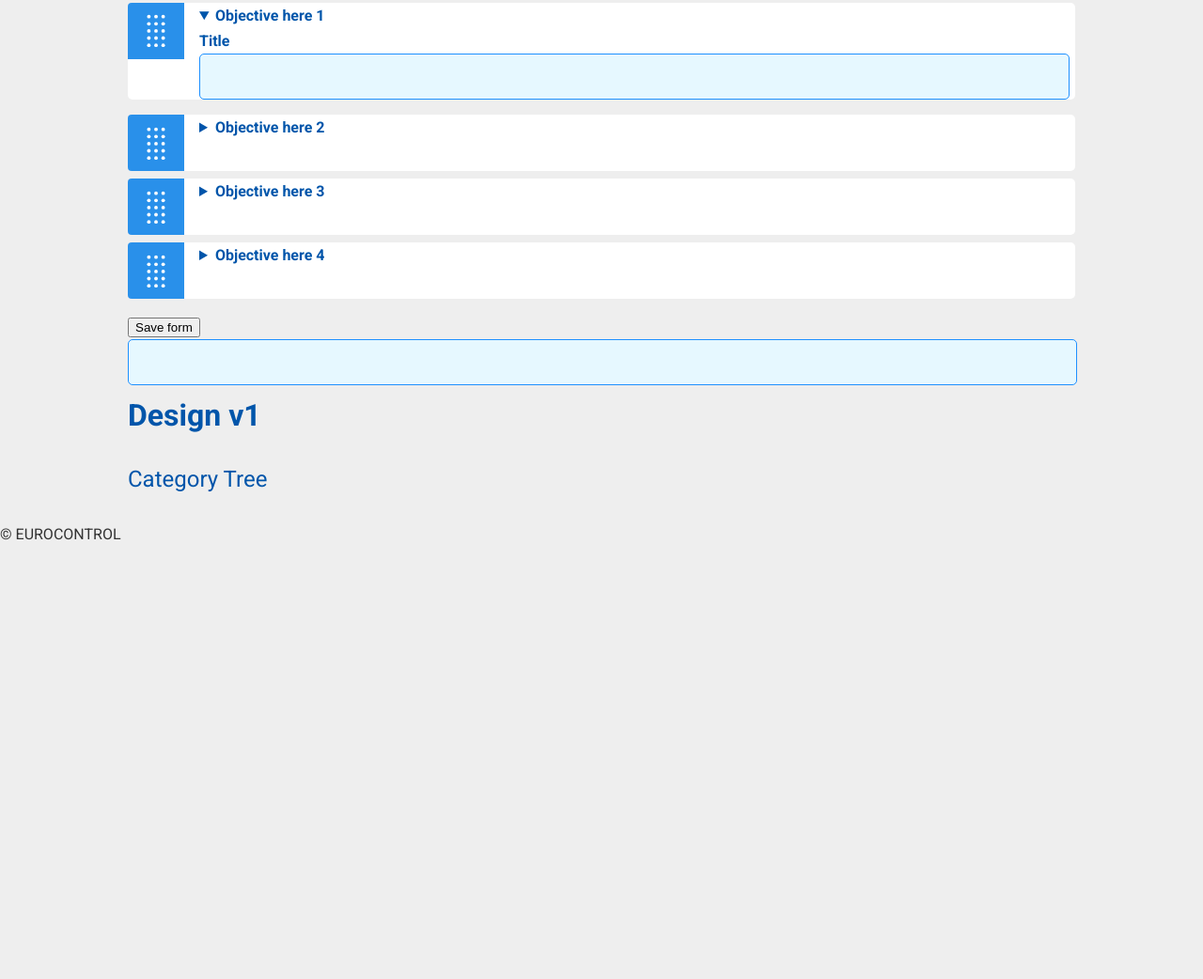
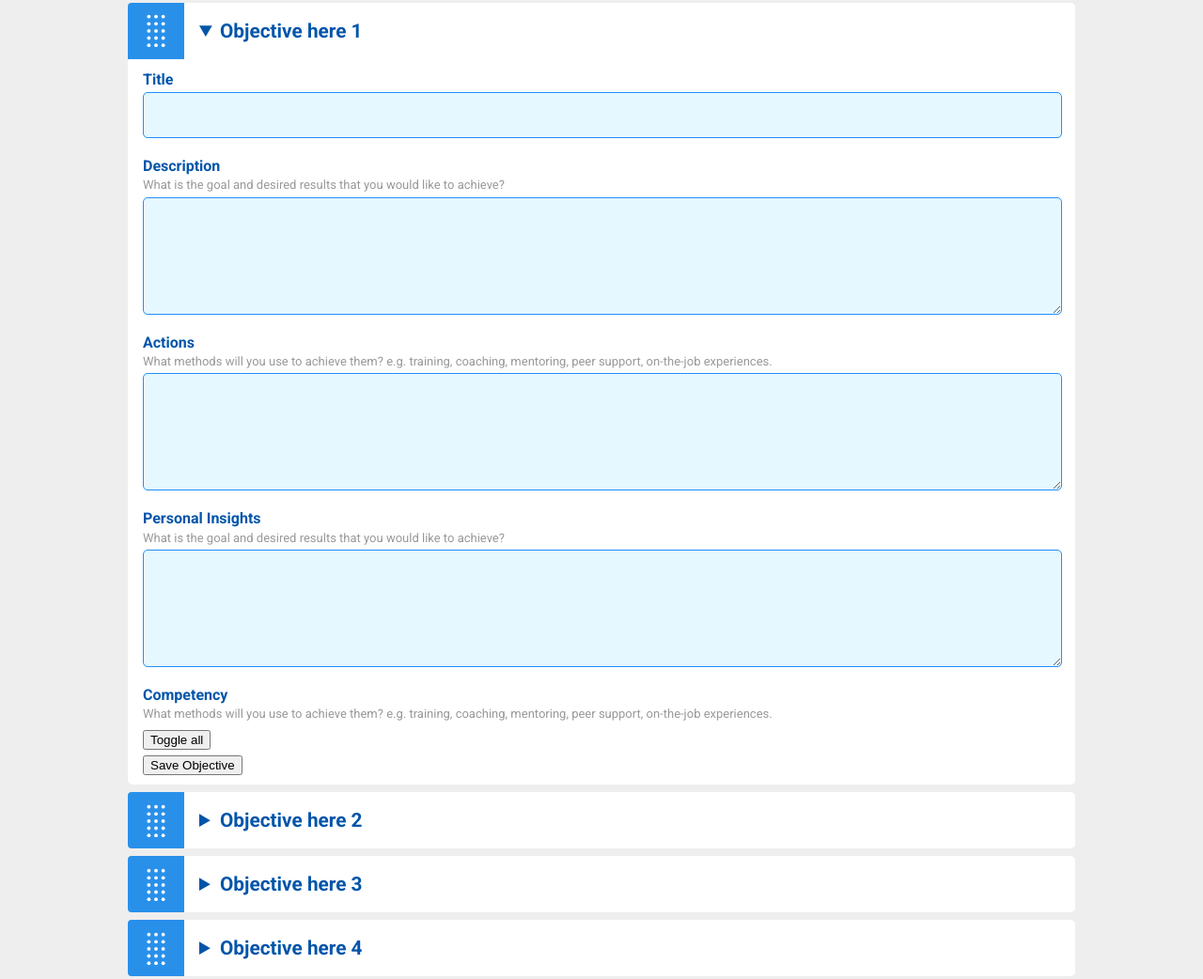
Before and after one commit to patrickgrey/rs-pdp-v2, an Eleventy site: page course-source/design-01/index.html in a window 1280 px wide. Shown: the part 830-1872 px from the top of the page at 94% size. Before the commit the page ends 1412 px from the top, so only its background shows below. Built offline with nearby package versions, Linux system fonts and the light colour scheme; Eleventy itself is replaced by a stand-in of ours; files that its build step writes are made by us from their sources; what directory-tree would draw is missing.

Commit message:
Building out objective form

```diff
--- a/course-source/design-01/base.css
+++ b/course-source/design-01/base.css
@@ -68,7 +68,7 @@ body {
   line-height: 1.7;
   font-family: var(--ians-font-family);
   font-size: var(--size-100);
-  word-break: break-all;
+
   /* font-weight: 300; */
   padding: 0;
 }
--- a/course-source/design-01/index.html
+++ b/course-source/design-01/index.html
@@ -246,28 +246,6 @@
             </div>
           </form>
 
-          {# <div class="ians-grid-2">
-                <div>
-                  <label for="pdpDescriptionObjective1">Description.<span>What is the goal and desired results that you would like to achieve?</span></label>
-                  <textarea id="pdpDescriptionObjective1" rows="5"></textarea>
-                </div>
-                <div>
-                  <label for="pdpActionsObjective1">Actions<span>What methods will you use to achieve them? e.g. training, coaching, mentoring, peer support, on-the-job experiences.</span></label>
-                  <textarea id="pdpActionsObjective1" rows="5"></textarea>
-                </div>
-              </div>
-
-              <div class="ians-grid-2">
-                <div>
-                  <label for="pdpPersonalInsightsObjective1">PersonalInsights.<span>What is the goal and desired results that you would like to achieve?</span></label>
-                  <textarea id="pdpPersonalInsightsObjective1" rows="5"></textarea>
-                </div>
-                <div>
-                  <label for="pdpCompetencyObjective1">Competency<span>What methods will you use to achieve them? e.g. training, coaching, mentoring, peer support, on-the-job experiences.</span></label>
-                  <textarea id="pdpCompetencyObjective1" rows="5"></textarea>
-                </div>
-              </div> #}
-
           <form action="https://reqbin.com/echo/post/json" id="pdpFormObjectives">
             <h2>Edit Objective<span>s</span></h2>
 
@@ -275,11 +253,38 @@
               <input type="hidden" class="pd-obj-live-order" type="text">
               <ul id="pdpObjectivesLive">
                 <li data-order="1">
+
                   <details open>
                     <summary>Objective here 1</summary>
-                    <div>
+                    <div class="pdp-objective-form-container">
                       <label for="pdpTitleObjective1">Title</label>
                       <input id="pdpTitleObjective1" type="text">
+
+                      <div class="ians-grid-2">
+                        <div>
+                          <div>
+                            <label for="pdpDescriptionObjective1">Description<span>What is the goal and desired results that you would like to achieve?</span></label>
+                            <textarea id="pdpDescriptionObjective1" rows="5"></textarea>
+                          </div>
+                          <div>
+                            <label for="pdpActionsObjective1">Actions<span>What methods will you use to achieve them? e.g. training, coaching, mentoring, peer support, on-the-job experiences.</span></label>
+                            <textarea id="pdpActionsObjective1" rows="5"></textarea>
+                          </div>
+                          <div>
+                            <label for="pdpPersonalInsightsObjective1">Personal Insights<span>What is the goal and desired results that you would like to achieve?</span></label>
+                            <textarea id="pdpPersonalInsightsObjective1" rows="5"></textarea>
+                          </div>
+                        </div>
+                        <div>
+                          <label for="pdpTreeData">Competency<span>What methods will you use to achieve them? e.g. training, coaching, mentoring, peer support, on-the-job experiences.</span></label>
+                          {# <textarea id="pdpCompetencyObjective1" rows="5"></textarea> #}
+                          <input id="pdpTreeData" type="hidden">
+                          <div class="pdp-tree-container"></div>
+                          <button>Toggle all</button>
+                        </div>
+                      </div>
+
+                      <button>Save Objective</button>
                     </div>
                   </details>
 
@@ -290,47 +295,44 @@
 
                 </li>
                 <li data-order="2">
-                  <button class="pdp-drag-handle">
-                    <img aria-hidden="true" src="images/pdp-icon-drag.svg" alt="Drag me!">
-                    <span class="ians-visually-hidden">Drag</span>
-                  </button>
 
                   <details>
                     <summary>Objective here 2</summary>
 
                   </details>
-                </li>
-                <li data-order="3">
+
                   <button class="pdp-drag-handle">
                     <img aria-hidden="true" src="images/pdp-icon-drag.svg" alt="Drag me!">
                     <span class="ians-visually-hidden">Drag</span>
                   </button>
+                </li>
+                <li data-order="3">
 
                   <details>
                     <summary>Objective here 3</summary>
                     <div>Form</div>
                   </details>
-                </li>
-                <li data-order="4">
+
                   <button class="pdp-drag-handle">
                     <img aria-hidden="true" src="images/pdp-icon-drag.svg" alt="Drag me!">
                     <span class="ians-visually-hidden">Drag</span>
                   </button>
+                </li>
+                <li data-order="4">
 
                   <details>
                     <summary>Objective here 4</summary>
                     <div>Form</div>
                   </details>
+
+                  <button class="pdp-drag-handle">
+                    <img aria-hidden="true" src="images/pdp-icon-drag.svg" alt="Drag me!">
+                    <span class="ians-visually-hidden">Drag</span>
+                  </button>
                 </li>
               </ul>
             </div>
 
-            <input id="pdpSubmitButton" type="submit" value="Save form">
-            <input type="text">
-            <h1>Design v1</h1>
-            <h2>Category Tree</h2>
-            <input id="pdpTreeData" type="hidden">
-            <div class="pdp-tree-container"></div>
           </form>
         </article>
       </div>
--- a/course-source/design-01/styles.css
+++ b/course-source/design-01/styles.css
@@ -155,6 +155,10 @@ article {
   padding-right: 0.5rem;
 }
 
+aside {
+  word-break: break-all;
+}
+
 aside ul {
   list-style: none;
   padding-left: 0;
@@ -206,7 +210,8 @@ aside ul {
   margin-bottom: 0.25em;
 }
 
-#pdpFormNew label > span {
+#pdpFormNew label > span,
+#pdpFormObjectives label > span {
   font-size: small;
   font-weight: normal;
   color: #999;
@@ -301,19 +306,19 @@ body[data-objective-count="1"] #pdpFormObjectives h2:first-child > span {
   padding-left: 0;
 }
 
-#pdpFormObjectives #pdpObjectivesLive li {
+#pdpFormObjectives #pdpObjectivesLive > li {
   position: relative;
   background-color: white;
   color: var(--ians-colour-blue-mid);
   border-radius: var(--border-radius);
-  padding: 0 0.5rem 0 calc(var(--pdp-objective-drag-size) + 1rem);
+  padding: 0 0.5rem 0 0.5rem;
   list-style: none;
   margin-bottom: 0.5rem;
   font-weight: bold;
   min-height: var(--pdp-objective-drag-size);
 }
 
-#pdpFormObjectives #pdpObjectivesLive li button.pdp-drag-handle {
+#pdpFormObjectives #pdpObjectivesLive > li button.pdp-drag-handle {
   cursor: n-resize;
   width: var(--pdp-objective-drag-size);
   height: var(--pdp-objective-drag-size);
@@ -336,7 +341,23 @@ body[data-objective-count="1"] #pdpFormObjectives h2:first-child > span {
   border-bottom-left-radius: 0;
 }
 
+#pdpFormObjectives #pdpObjectivesLive > li summary {
+  font-size: 1.3rem;
+  cursor: pointer;
+  height: var(--pdp-objective-drag-size);
+  line-height: var(--pdp-objective-drag-size);
+  padding-left: calc(var(--pdp-objective-drag-size) + 0.5rem);
+}
+
+#pdpFormObjectives #pdpObjectivesLive .pdp-objective-form-container {
+  padding: 0.5rem;
+}
+
 .pdp-tree-container {
   max-height: 80vh;
   overflow-y: auto;
 }
+
+.pdp-tree-container ul:first-child {
+  padding-left: 0;
+}
```
